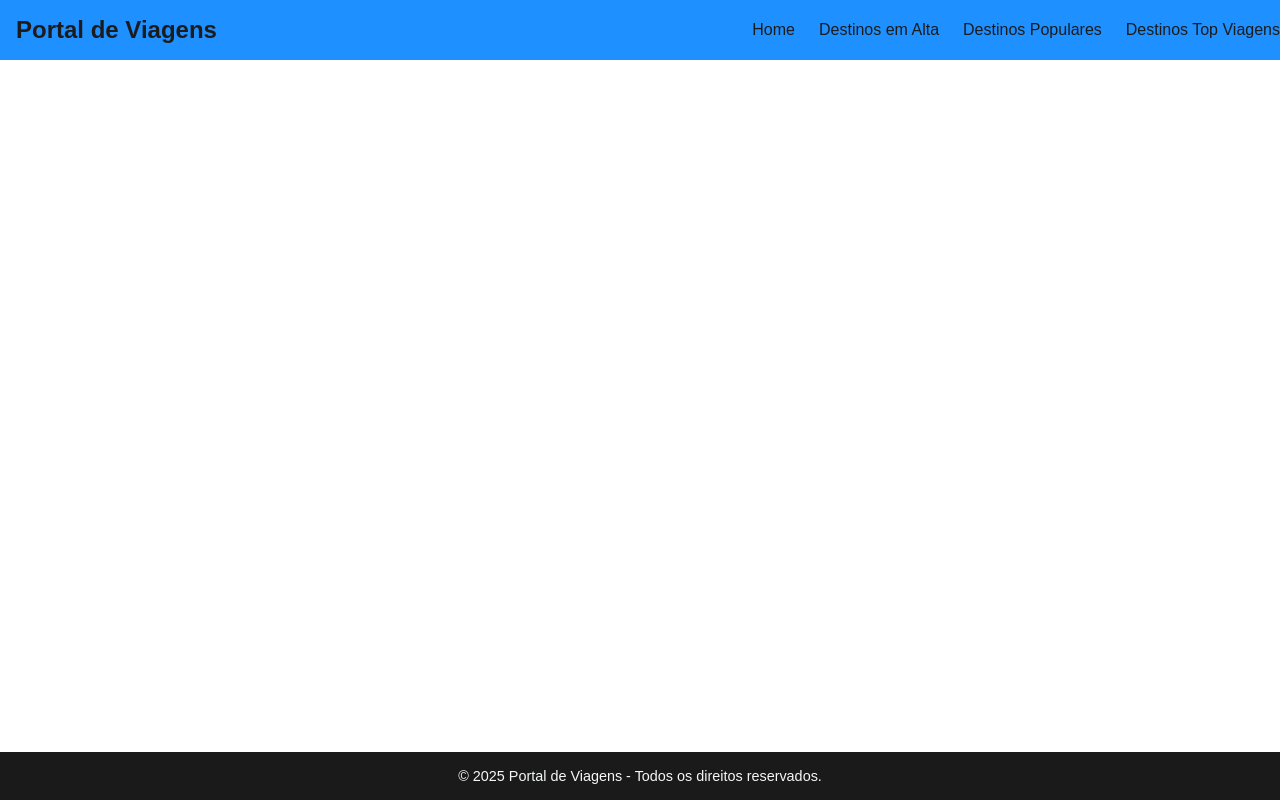
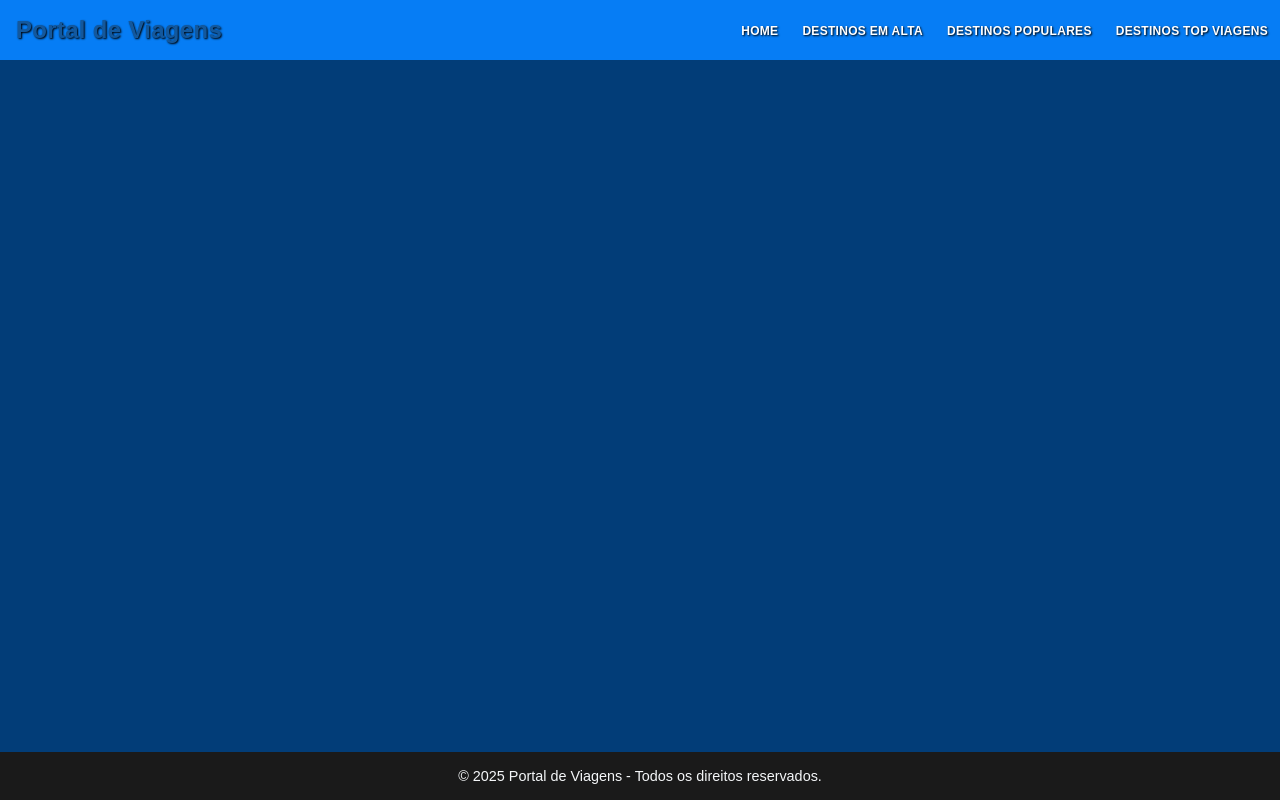
Before and after one commit to ValfranJr/Portal-Viagens, a Next.js app: page / in a window 1280 px wide. Built offline with nearby package versions, Linux system fonts and the light colour scheme.

Commit message:
chore: ajustes em cores e detalhes global css e header module css

```diff
--- a/src/app/componentes/Header/Header.module.css
+++ b/src/app/componentes/Header/Header.module.css
@@ -1,25 +1,36 @@
 .header{
-    background-color: #1E90FF ;
-    color: #1C1C1C;
+    background-color: #067df5 ;
+    color: #fff;
     display: flex;
     justify-content: space-between;
     align-items: center;
-
+    font-weight: 600;
+    letter-spacing: 0.3px;
 }
 
 .header__title{
     padding: 1rem;
+    font-size: 1.5rem;
+    text-shadow: 1px 1px 2px #000000;
+}
+
+.header__title:hover{
+    color: #13589d;
 
 }
 
-.header__nav{
-    display: flex;
-    justify-content:right;
+.header__nav a{
     gap: 1.5rem;
-
+    text-shadow: 1px 1px 2px #000000;
+    text-transform: uppercase;
+    font-size: 12px;
+    cursor: pointer;
+    padding: 15px 7px;
+    border-radius: 7px;
+    margin: 5px;
 }
 
 .header__nav :hover{
-    color: #FF6B6B;
+    background-color: #13589d;
 
 }
--- a/src/app/componentes/Header/index.tsx
+++ b/src/app/componentes/Header/index.tsx
@@ -4,7 +4,7 @@ import Link from "next/link";
 const Header = () => {
   return (
     <header className={styles.header}>
-      <h2 className={styles.header__title}>Portal de Viagens</h2>
+      <Link href="/" className={styles.header__title}>Portal de Viagens</Link>
       <nav className={styles.header__nav}>
         <Link href="/">Home</Link>
         <Link href="/destinos/em-alta">Destinos em Alta</Link>
--- a/src/styles/globals.css
+++ b/src/styles/globals.css
@@ -18,7 +18,7 @@ body {
 
 body {
   color: var(--foreground);
-  background: var(--background);
+  background: #023d78;
   font-family: Arial, Helvetica, sans-serif;
   -webkit-font-smoothing: antialiased;
   -moz-osx-font-smoothing: grayscale;
```
